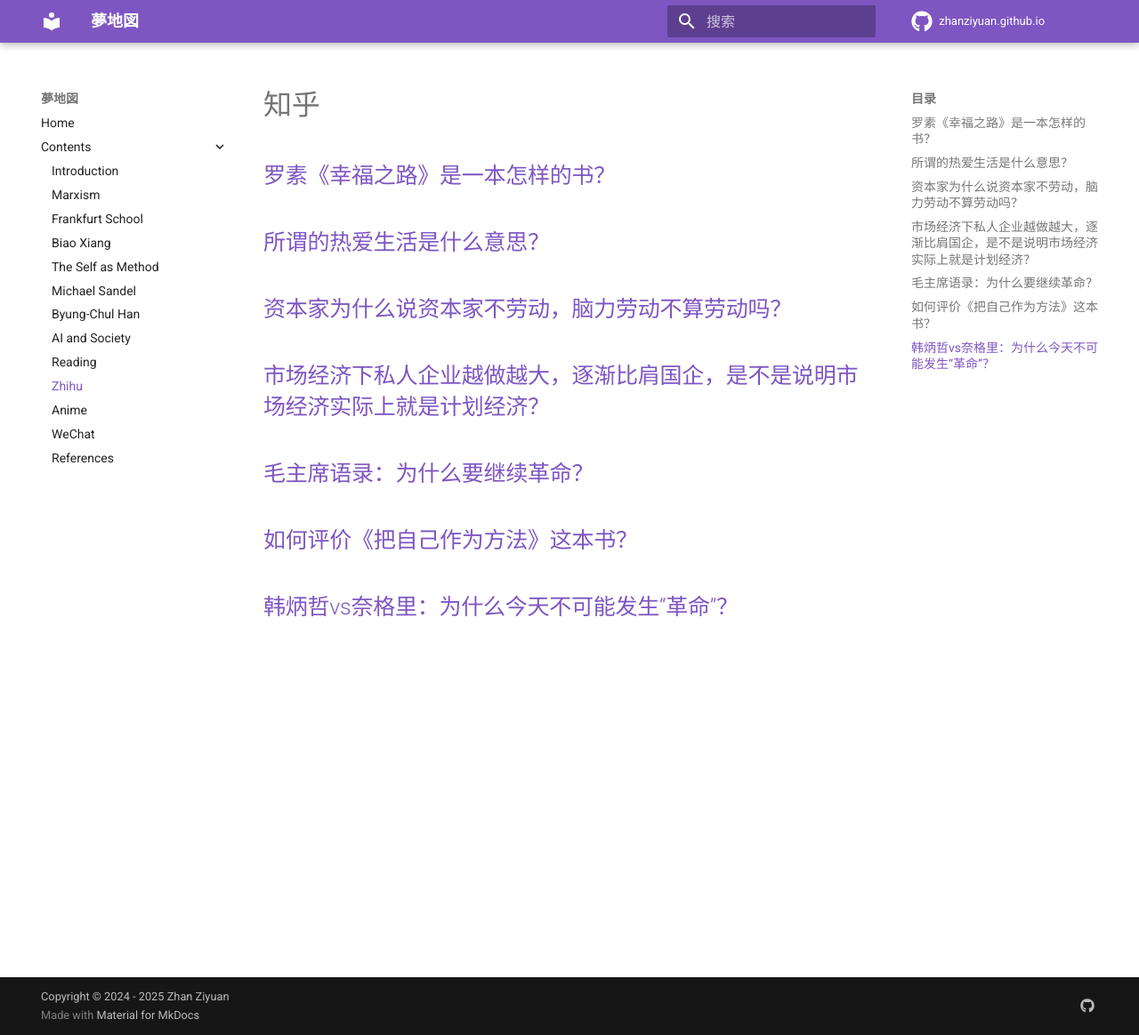
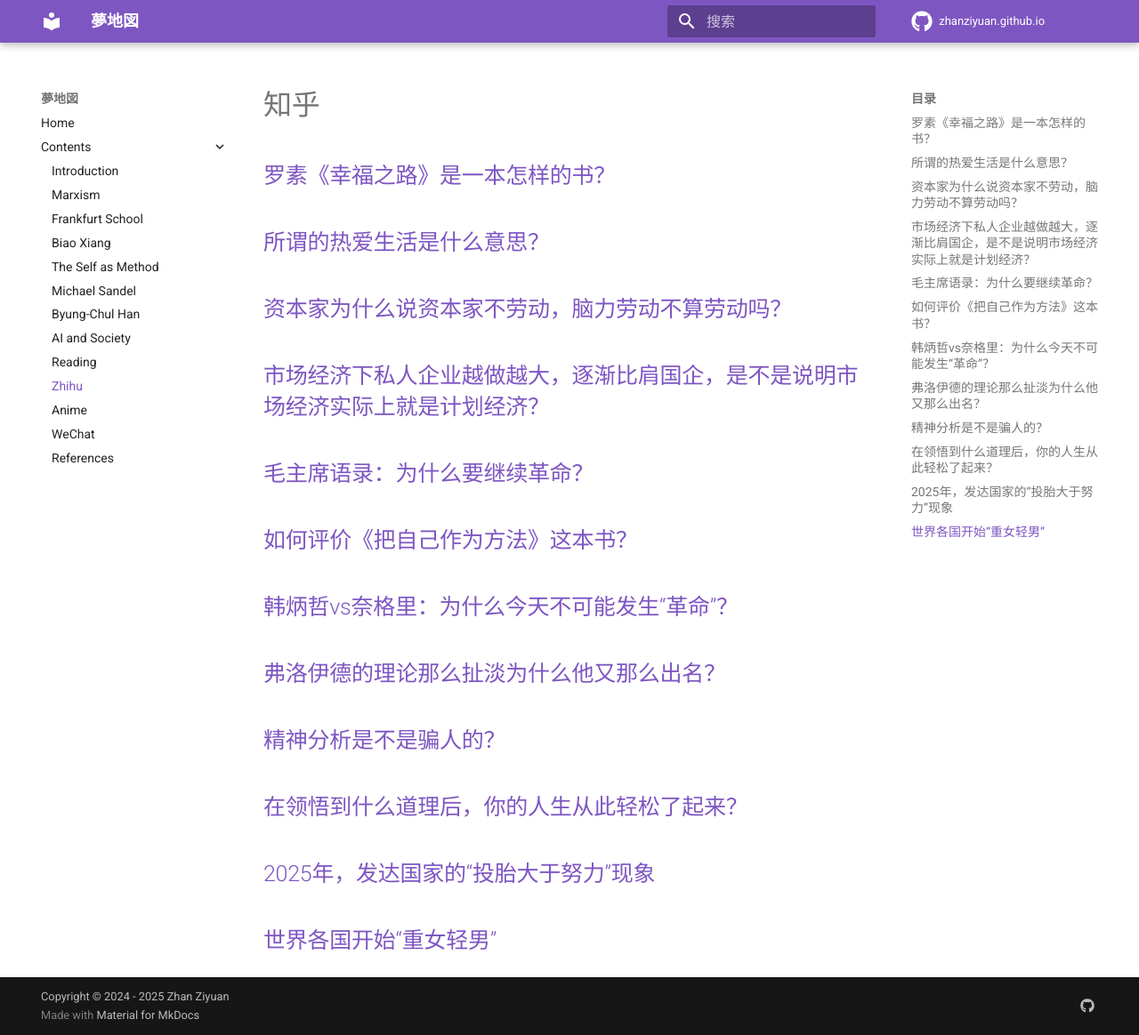
Before and after one commit to ZhanZiyuan/zhanziyuan.github.io, an MkDocs documentation site: the page built from docs/zhihu.md, in a window 1280 px wide and 1164 px high. Shown: the whole window at 89% size. Built offline with MkDocs 1.6.1 and Material for MkDocs 9.7.7, drawn with Linux system fonts in a browser that asks for light colours; comment, search, counter and statistics services are not loaded.

Commit message:
Modified `zhihu.md`.
- Modified `zhihu.md`.

```diff
--- a/docs/zhihu.md
+++ b/docs/zhihu.md
@@ -13,3 +13,13 @@
 ## [如何评价《把自己作为方法》这本书？](https://www.zhihu.com/question/422262984/answer/1538925332)
 
 ## [韩炳哲vs奈格里：为什么今天不可能发生“革命”？](https://zhuanlan.zhihu.com/p/1902767517421791212)
+
+## [弗洛伊德的理论那么扯淡为什么他又那么出名？](https://www.zhihu.com/question/268161638/answer/1890548343572242841)
+
+## [精神分析是不是骗人的？](https://www.zhihu.com/question/518357127/answer/123449805094)
+
+## [在领悟到什么道理后，你的人生从此轻松了起来？](https://www.zhihu.com/question/467881890/answer/1895834961203930913)
+
+## [2025年，发达国家的“投胎大于努力”现象](https://zhuanlan.zhihu.com/p/26936523092)
+
+## [世界各国开始“重女轻男”](https://zhuanlan.zhihu.com/p/1914135187379421944)
```
